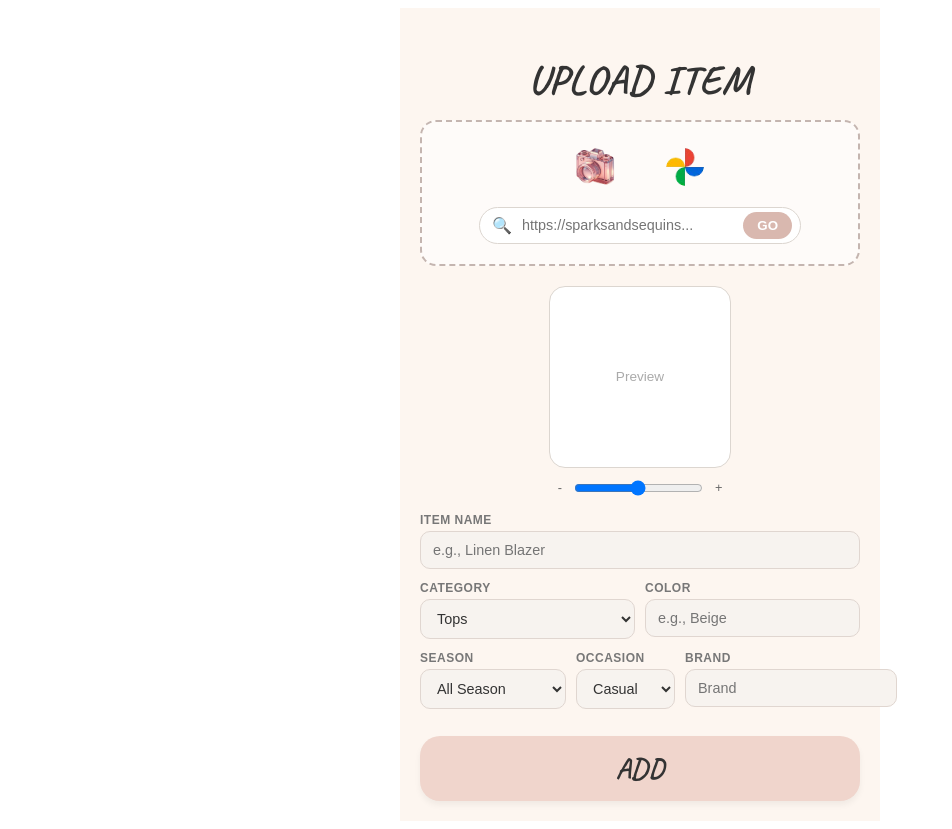
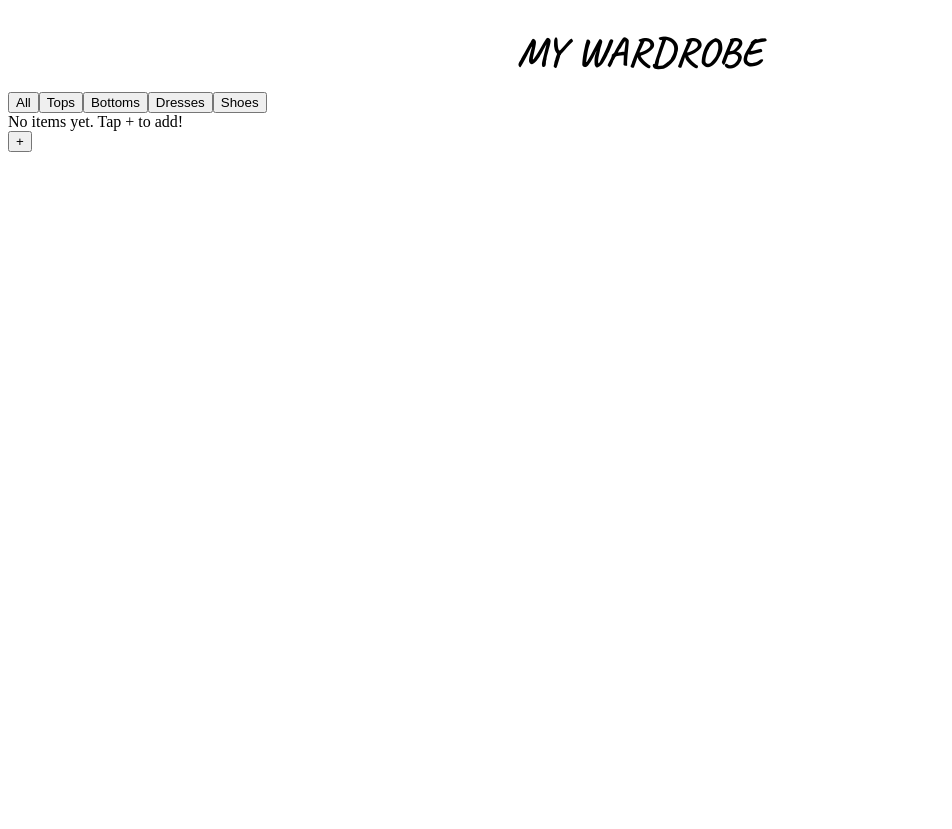
Before and after one commit to vhMarle/digital-styling, a React (Vite) app: page / in a window 1280 px wide. Shown: the whole page, without its empty margins (0-952 px from the left). After the commit the page ends 800 px from the top, so only its background shows below. Built offline with nearby package versions, Linux system fonts and the light colour scheme.

Commit message:
Fix URL search input placeholder behavior

```diff
--- a/src/App.jsx
+++ b/src/App.jsx
@@ -2,8 +2,10 @@ import React, { useState, useRef } from 'react';
 import './App.css';
 
 export default function App() {
+  const [currentView, setCurrentView] = useState('closet'); // 'closet' or 'upload'
   const [previewImage, setPreviewImage] = useState(null);
   const [urlInput, setUrlInput] = useState('');
+  const [activeTab, setActiveTab] = useState('All');
   const fileInputRef = useRef(null);
 
   // Handle local file selection (Camera / Device)
@@ -30,8 +32,48 @@ export default function App() {
   };
 
   return (
+    <div className="app-wrapper">
+      {currentView === 'closet' ? (
+        /* --- CLOSET / WARDROBE HOME VIEW --- */
+        <div className="closet-container">
+          <h1 className="handwritten-title">MY WARDROBE</h1>
+
+          {/* Navigation Tabs */}
+          <div className="closet-tabs">
+            {['All', 'Tops', 'Bottoms', 'Dresses', 'Shoes'].map((tab) => (
+              <button
+                key={tab}
+                className={`tab-btn ${activeTab === tab ? 'active' : ''}`}
+                onClick={() => setActiveTab(tab)}
+              >
+                {tab}
+              </button>
+            ))}
+          </div>
+
+          {/* Wardrobe Items Grid */}
+          <div className="closet-grid">
+            <div className="closet-placeholder-card">
+              <span className="empty-closet-text">No items yet. Tap + to add!</span>
+            </div>
+          </div>
+
+          {/* Floating Add (+) Button */}
+          <button
+            className="floating-add-btn"
+            onClick={() => setCurrentView('upload')}
+          >
+            +
+          </button>
+        </div>
+      ) : (
+        /* --- UPLOAD ITEM VIEW --- */
         <div className="upload-container">
+          <div className="upload-header-row">
+            <button className="back-btn" onClick={() => setCurrentView('closet')}>← Back</button>
             <h1 className="handwritten-title">UPLOAD ITEM</h1>
+            <div style={{ width: 50 }}></div>
+          </div>
 
           <div className="upload-drop-box">
             <div className="upload-icons-row">
@@ -128,7 +170,9 @@ export default function App() {
             </div>
           </div>
 
-      <button className="add-action-btn">ADD</button>
+          <button className="add-action-btn" onClick={() => setCurrentView('closet')}>ADD</button>
+        </div>
+      )}
     </div>
   );
 }
```
Lines whose indentation alone changed are shown as unchanged.
